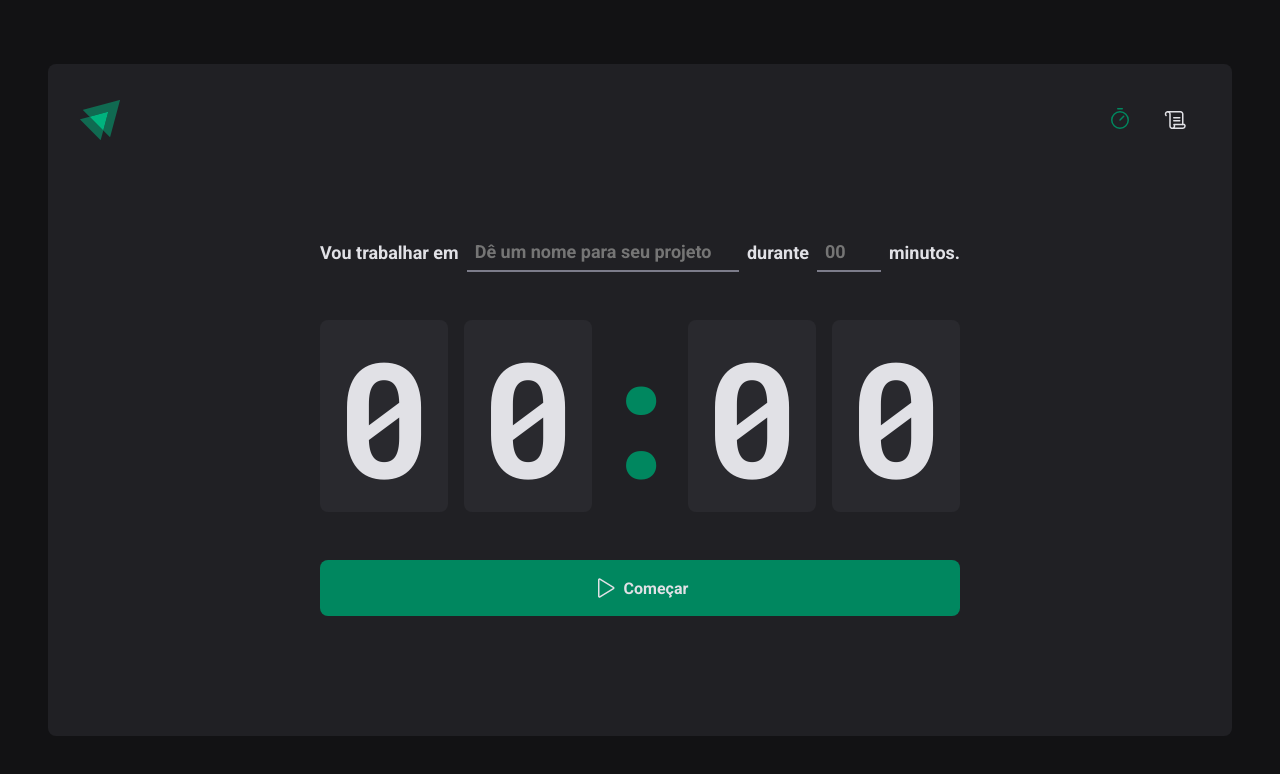
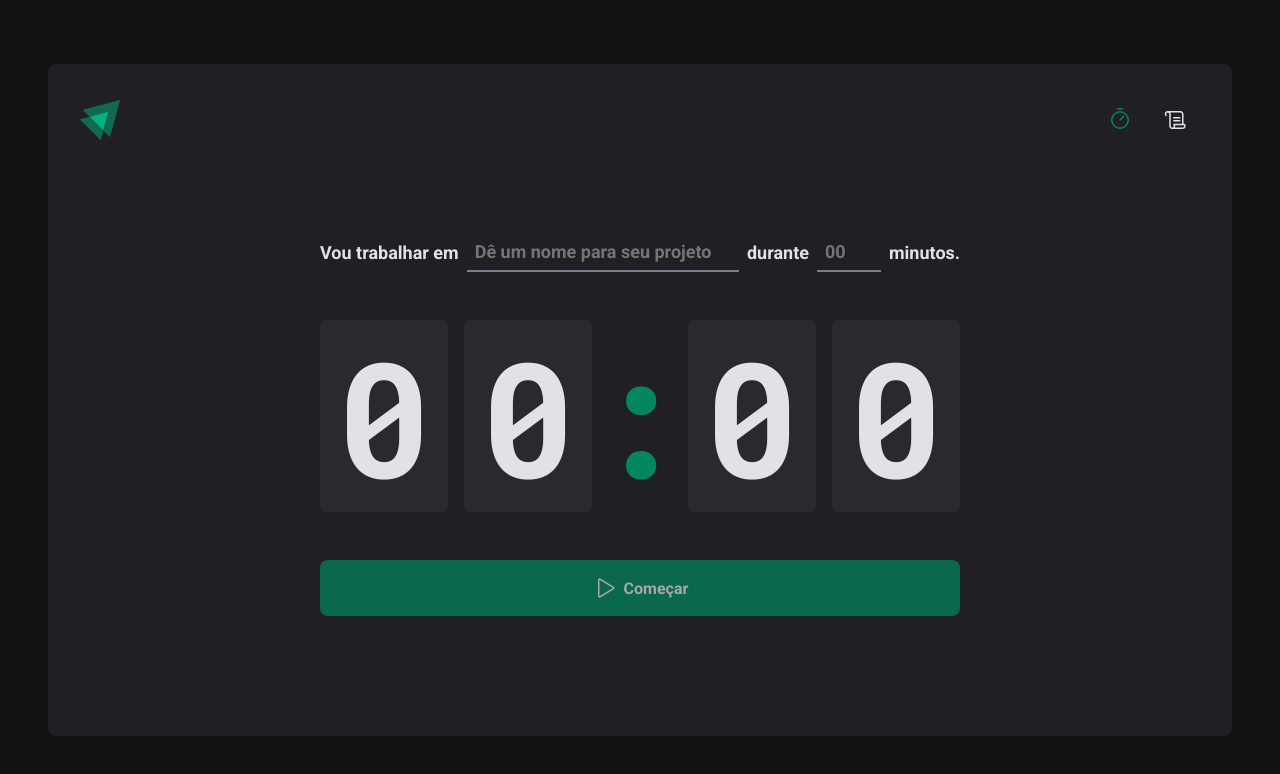
Before and after one commit to RafaelManfrim/02-ignite-timer, a React (Vite) app: page / in a window 1280 px wide. Shown: the top 774 px of the page. Built offline with nearby package versions, Linux system fonts and the light colour scheme.

Commit message:
integração react-hook-form

```diff
--- a/package.json
+++ b/package.json
@@ -12,6 +12,7 @@
     "phosphor-react": "^1.4.1",
     "react": "^18.0.0",
     "react-dom": "^18.0.0",
+    "react-hook-form": "^7.33.1",
     "react-router-dom": "^6.3.0",
     "styled-components": "^5.3.5"
   },
--- a/src/pages/Home/index.tsx
+++ b/src/pages/Home/index.tsx
@@ -1,4 +1,6 @@
 import { Play } from 'phosphor-react'
+import { useForm } from 'react-hook-form'
+
 import {
   CountdownContainer,
   FormContainer,
@@ -10,9 +12,17 @@ import {
 } from './styles'
 
 export function Home() {
+  const { register, formState, watch, handleSubmit } = useForm()
+
+  function handleCreateNewCycle(data) {
+    console.log(data)
+  }
+
+  const isSubmitDisabled = !watch('task')
+
   return (
     <HomeContainer>
-      <form action="">
+      <form onSubmit={handleSubmit(handleCreateNewCycle)}>
         <FormContainer>
           <label htmlFor="task">Vou trabalhar em</label>
           <TaskInput
@@ -20,6 +30,7 @@ export function Home() {
             placeholder="Dê um nome para seu projeto"
             id="task"
             list="task-suggestions"
+            {...register('task')}
           />
           <datalist id="task-suggestions">
             <option value="Desenvolver o site" />
@@ -35,6 +46,7 @@ export function Home() {
             step={5}
             min={5}
             max={60}
+            {...register('minutesAmount', { valueAsNumber: true })}
           />
           <span>minutos.</span>
         </FormContainer>
@@ -47,7 +59,7 @@ export function Home() {
           <span>0</span>
         </CountdownContainer>
 
-        <StartCountdownButton>
+        <StartCountdownButton disabled={isSubmitDisabled}>
           <Play size={24} /> Começar
         </StartCountdownButton>
       </form>
```
Also changed, not shown: 1 other file (tests, documents, lock files or other folders).
